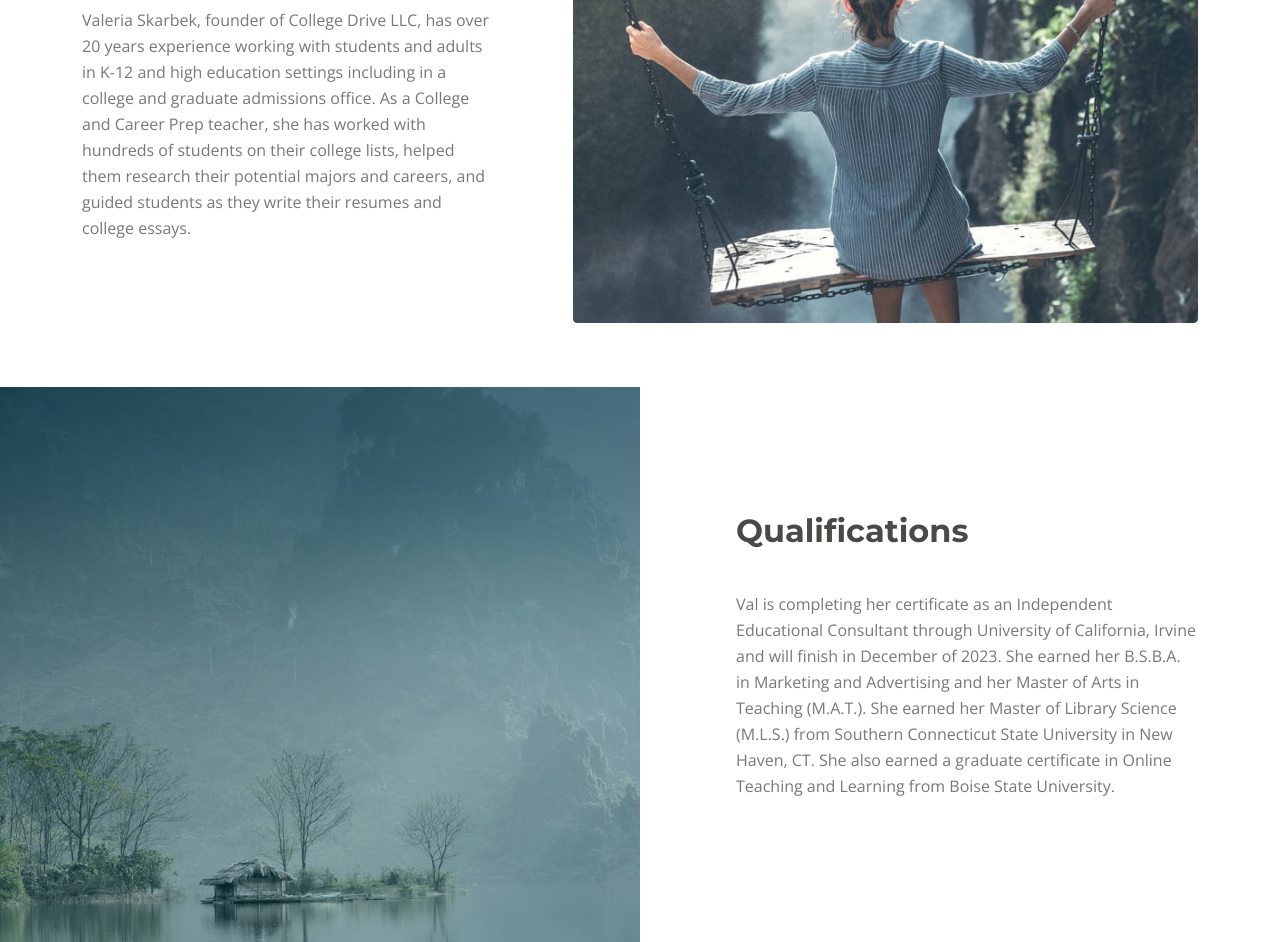
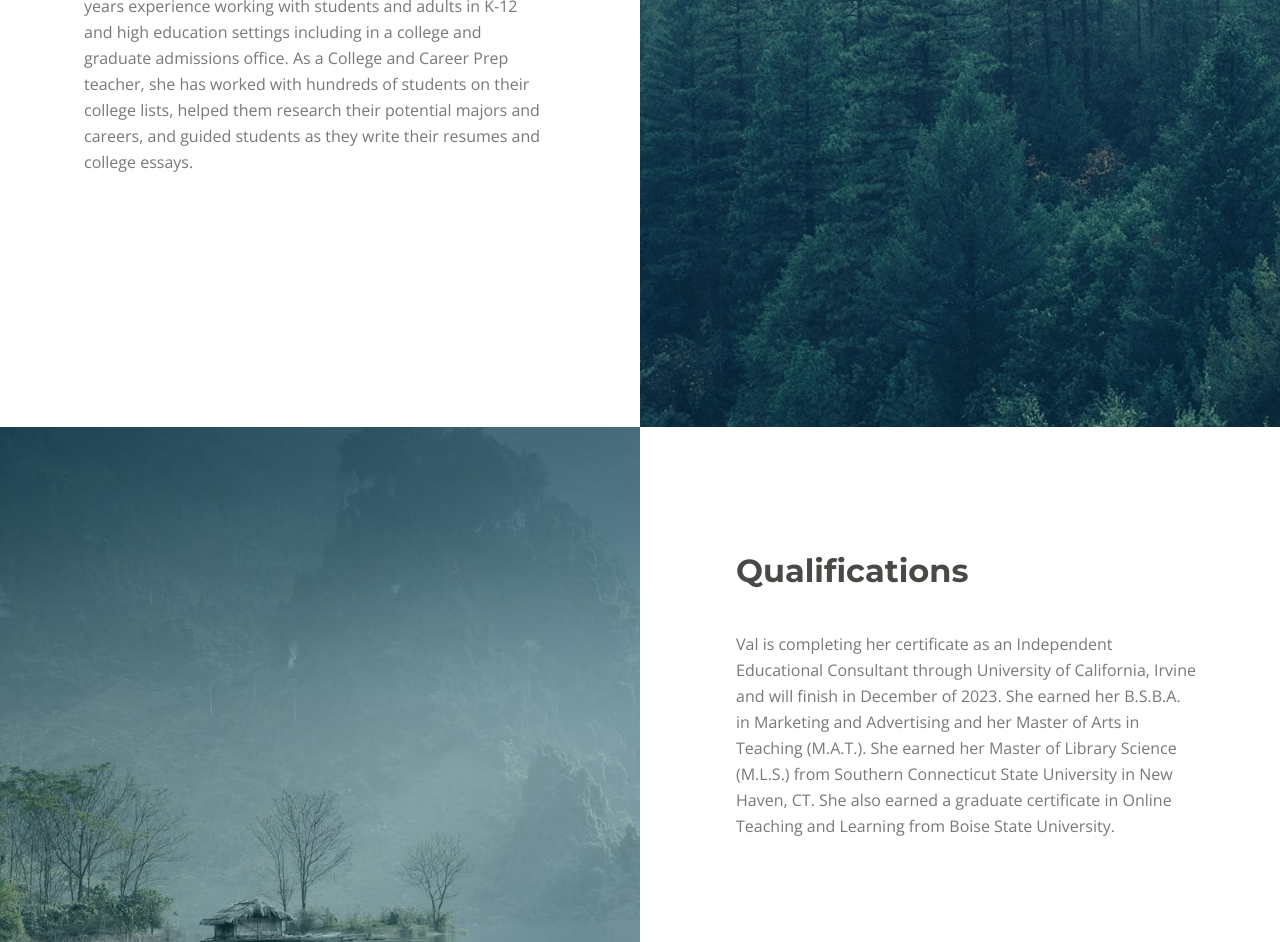
Before and after one commit to EthanGrayMcG/collegedriveconsulting, a website: page web/about.html in a window 1280 px wide. Shown: the part 647-1589 px from the top of the page. Drawn offline with nearby package versions, Linux system fonts and the light colour scheme.

Commit message:
updated general design of about page

```diff
--- a/web/about.html
+++ b/web/about.html
@@ -116,31 +116,32 @@
         </header> <!-- end of header -->
         <!-- end of header -->
 
-        <!-- Intro -->
-        <div id="intro" class="basic-1">
-            <div class="container">
-                <div class="row">
-                    <div class="col-lg-5">
-                        <div class="text-container">
-                            <div class="section-title">ABOUT</div>
+                <!-- Details 3 -->
+                <div class="tabs-1">
+                    <div class="area-1">
+                        <div class="tabs-container">
+
+                            <!-- Tabs Content -->
+                            <div class="tab-content" id="navTabsContent">
+
+                                <!-- Tab -->
+                                <div class="tab-pane fade show active" id="tab-1" role="tabpanel" aria-labelledby="nav-tab-1">
                                     <h2>College Drive LLC</h2>
+
                                     <p>Valeria Skarbek, founder of College Drive LLC,  has over 20 years experience working
                                         with students and adults in K-12 and high education settings including in a college
                                          and graduate admissions office. As a College and Career Prep teacher, she has worked
                                           with hundreds of students on their college lists, helped them research their potential
                                            majors and careers, and guided students as they write their resumes and college essays.</p>
+                                </div> <!-- end of tab-pane -->
+                                <!-- end of tab -->
+                            </div> <!-- end of tab-content -->
+                            <!-- end of tabs content -->
+                        </div> <!-- end of tabs-container -->
+                    </div><!-- end of area-1 on same line and no space between comments to eliminate margin white space --><div class="area-2"></div> <!-- end of area-2 -->
+                </div> <!-- end of tabs-1 -->
+                <!-- end of details 2 -->
 
-                        </div> <!-- end of text-container -->
-                    </div> <!-- end of col -->
-                    <div class="col-lg-7">
-                        <div class="image-container">
-                            <img class="img-fluid" src="images/intro-office.jpg" alt="alternative">
-                        </div> <!-- end of image-container -->
-                    </div> <!-- end of col -->
-                </div> <!-- end of row -->
-            </div> <!-- end of container -->
-        </div> <!-- end of basic-1 -->
-        <!-- end of intro -->
 
 
         <!-- Details 1 -->
@@ -176,7 +177,7 @@
 
                         <!-- Tab -->
                         <div class="tab-pane fade show active" id="tab-1" role="tabpanel" aria-labelledby="nav-tab-1">
-                            <h4>More about Val</h4>
+                            <h2>More about Val</h2>
 
                             <p>As a life-long learner, Val firmly believes in helping students discover how their
                                 passions connect to their future careers and college majors. She recognizes the uniqueness of each
```
Lines whose indentation alone changed are shown as unchanged.
